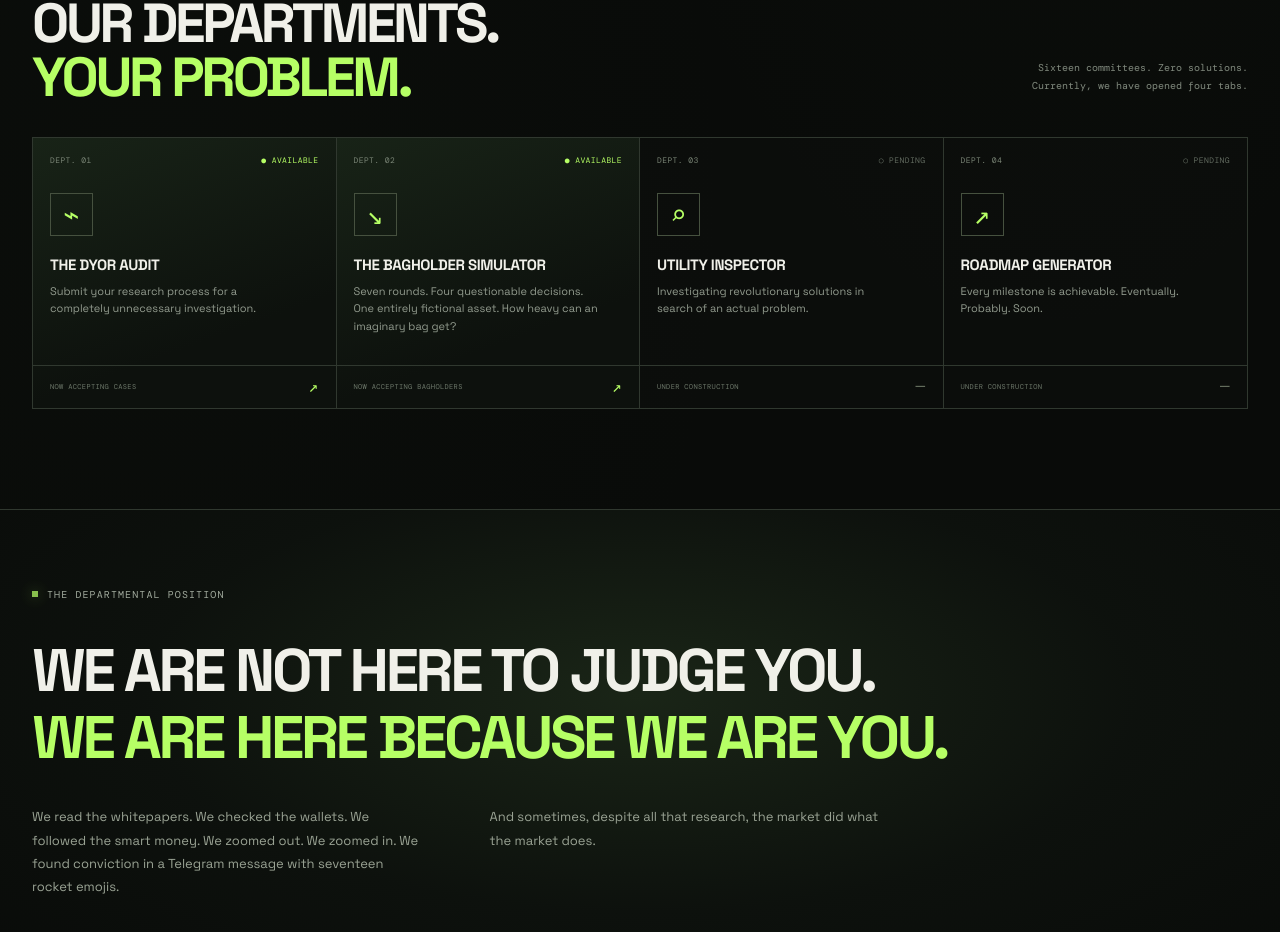
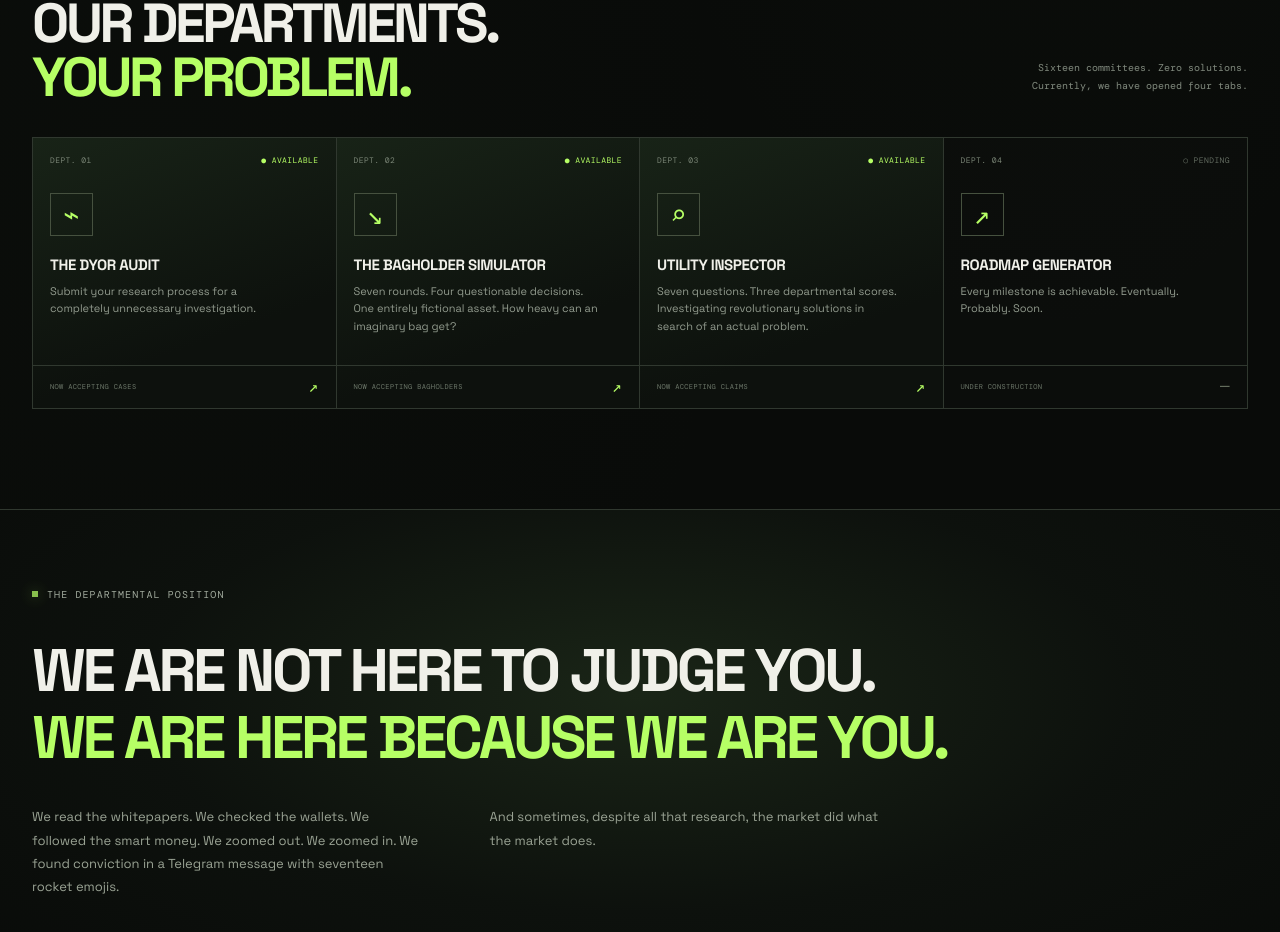
Before and after one commit to safherofficial/weird, a Next.js app: page / in a window 1280 px wide. Shown: the part 1299-2231 px from the top of the page. Built offline with nearby package versions, Linux system fonts and the light colour scheme.

Commit message:
feat(u06): open Utility Inspector from the homepage directory

```diff
--- a/app/page.tsx
+++ b/app/page.tsx
@@ -31,9 +31,10 @@ const departments = [
   {
     number: "03",
     title: "UTILITY INSPECTOR",
-    description: "Investigating revolutionary solutions in search of an actual problem.",
-    status: "UNDER CONSTRUCTION",
-    href: "#departments",
+    description: "Seven questions. Three departmental scores. Investigating revolutionary solutions in search of an actual problem.",
+    status: "NOW ACCEPTING CLAIMS",
+    href: "/utility-inspector",
+    featured: true,
   },
   {
     number: "04",
```
